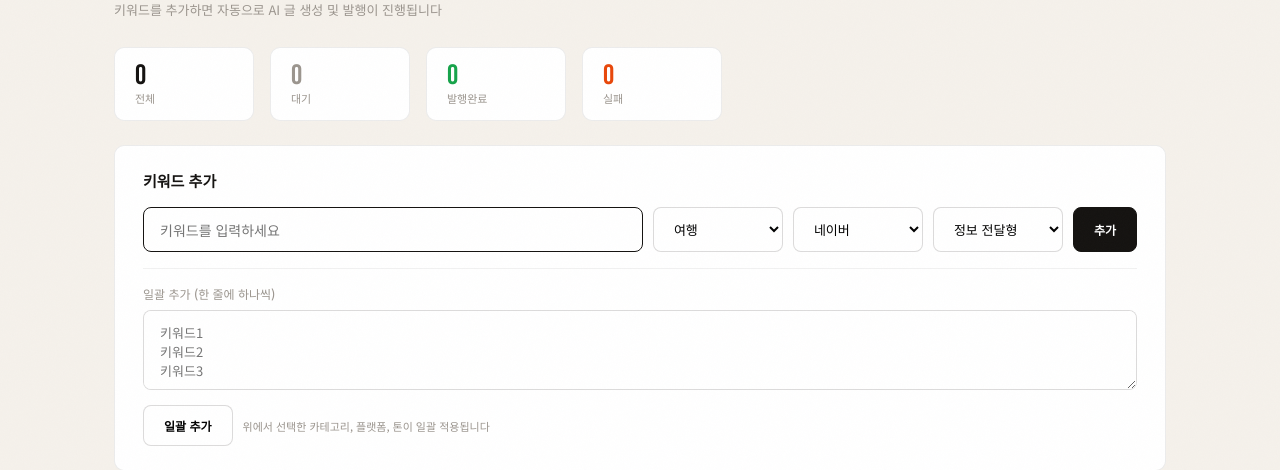
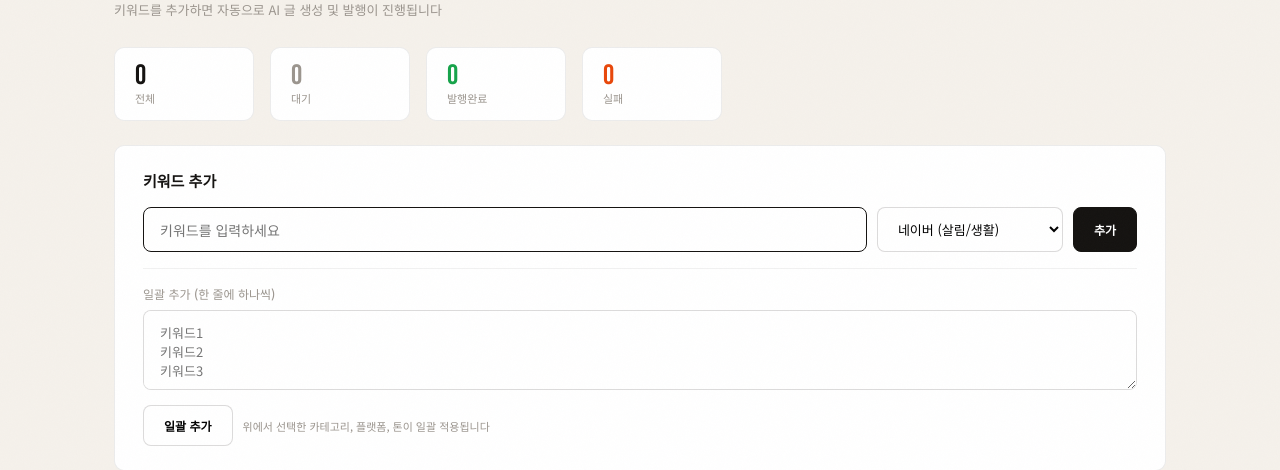
Before and after one commit to hg01917-design/blog-tool, a Flask app: page /blog/queue in a window 1280 px wide. Shown: the part 147-617 px from the top of the page. Run offline with Flask 3, Linux system fonts and the light colour scheme; the visitor is signed in with stand-in values (Sample User, id 1); data that the repository does not hold is empty; some libraries are stand-ins or nearby versions.

Commit message:
feat: 큐 페이지 플랫폼별 프롬프트 자동 매핑 프리셋
플랫폼+카테고리+톤을 하나의 프리셋 드롭다운으로 통합:
- 네이버 (살림/생활) → naver + living + informative
- 네이버 (정부지원금) → naver + government + informative
- 티스토리 (여행) → tistory + travel + experience
- 티스토리 (IT) → tistory + it + informative
- 워드프레스 (정부지원금) → wordpress + government + informative

Co-Authored-By: Claude Opus 4.6 <noreply@anthropic.com>

```diff
--- a/templates/queue.html
+++ b/templates/queue.html
@@ -246,26 +246,16 @@ h1 { font-family: 'Bebas Neue', cursive; font-size: 36px; letter-spacing: 0.06em
     <div class="card-title">키워드 추가</div>
     <div class="form-row">
       <input class="form-input" id="kwInput" type="text" placeholder="키워드를 입력하세요" autofocus>
-      <select class="form-select" id="catSelect">
-        <option value="travel">여행</option>
-        <option value="it">IT</option>
-        <option value="parenting">육아</option>
-        <option value="food">음식</option>
-        <option value="government">정부지원금</option>
-        <option value="finance">재테크</option>
-        <option value="health">건강</option>
-        <option value="living">살림/생활</option>
+      <select class="form-select" id="presetSelect" onchange="applyPreset()">
+        <option value="naver-living">네이버 (살림/생활)</option>
+        <option value="naver-government">네이버 (정부지원금)</option>
+        <option value="tistory-travel">티스토리 (여행)</option>
+        <option value="tistory-it">티스토리 (IT)</option>
+        <option value="wordpress-government">워드프레스 (정부지원금)</option>
       </select>
-      <select class="form-select" id="platformSelect">
-        <option value="naver">네이버</option>
-        <option value="tistory">티스토리</option>
-      </select>
-      <select class="form-select" id="toneSelect">
-        <option value="informative">정보 전달형</option>
-        <option value="experience">체험형</option>
-        <option value="casual">일상 대화형</option>
-        <option value="professional">전문가형</option>
-      </select>
+      <input type="hidden" id="catSelect" value="living">
+      <input type="hidden" id="platformSelect" value="naver">
+      <input type="hidden" id="toneSelect" value="informative">
       <button class="btn primary" id="addBtn" onclick="addKeyword()">추가</button>
     </div>
 
@@ -356,6 +346,22 @@ async function loadQueue() {
   } catch(e) {
     showToast('큐 로드 실패: ' + e.message);
   }
+}
+
+// ── Preset Mapping ──
+const PRESETS = {
+  'naver-living':        { platform: 'naver',     category: 'living',     tone: 'informative' },
+  'naver-government':    { platform: 'naver',     category: 'government', tone: 'informative' },
+  'tistory-travel':      { platform: 'tistory',   category: 'travel',     tone: 'experience' },
+  'tistory-it':          { platform: 'tistory',   category: 'it',         tone: 'informative' },
+  'wordpress-government':{ platform: 'wordpress',  category: 'government', tone: 'informative' },
+};
+function applyPreset() {
+  const p = PRESETS[$('presetSelect').value];
+  if (!p) return;
+  $('catSelect').value = p.category;
+  $('platformSelect').value = p.platform;
+  $('toneSelect').value = p.tone;
 }
 
 // ── Add Single Keyword ──
```
